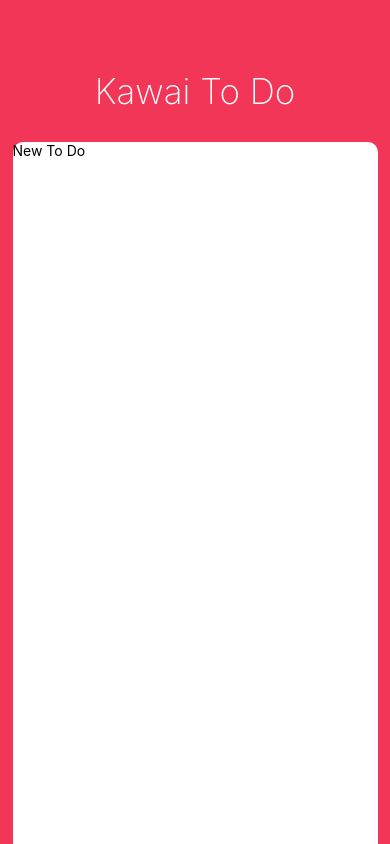
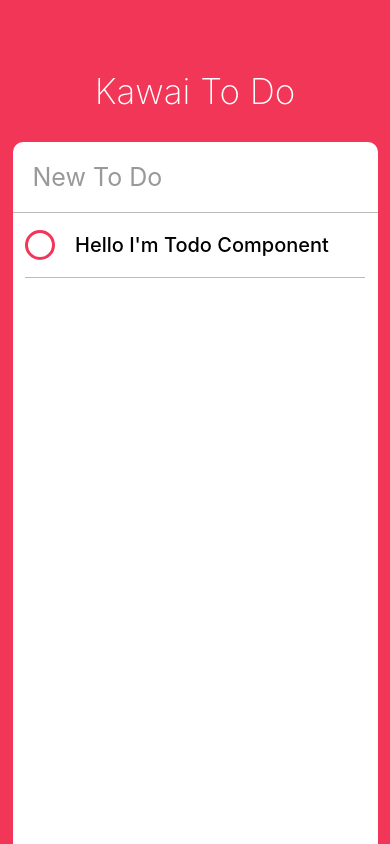
Before and after one commit to chrisms91/kawai-todo-app, a React Native app: screen / in a window 390 px wide. Built offline with nearby package versions, Linux system fonts and the light colour scheme.

Commit message:
Added Todo component styling

```diff
--- a/App.js
+++ b/App.js
@@ -6,21 +6,47 @@ import {
   StatusBar,
   TextInput,
   Dimensions,
-  Platform
+  Platform,
+  ScrollView
 } from 'react-native';
+import Todo from './Todo';
 
 const { height, width } = Dimensions.get('window');
 
-export default function App() {
+export default class App extends React.Component {
+  state = {
+    newTodo: ''
+  };
+
+  render() {
+    const { newTodo } = this.state;
     return (
       <View style={styles.container}>
         <StatusBar barStyle="light-content" />
         <Text style={styles.title}>Kawai To Do</Text>
         <View style={styles.card}>
-        <TextInput style={styles.input} placeholder={'New To Do'} />
+          <TextInput
+            style={styles.input}
+            placeholder={'New To Do'}
+            placeholderTextColor={'#999'}
+            value={newTodo}
+            onChangeText={this._controlNewTodo}
+            returnKeyType={'done'}
+            autoCorrect={false}
+          />
+          <ScrollView contentContainerStyle={styles.todos}>
+            <Todo />
+          </ScrollView>
         </View>
       </View>
     );
+  }
+
+  _controlNewTodo = text => {
+    this.setState({
+      newTodo: text
+    });
+  };
 }
 
 const styles = StyleSheet.create({
@@ -56,5 +82,14 @@ const styles = StyleSheet.create({
         elevation: 3
       }
     })
+  },
+  input: {
+    padding: 20,
+    borderBottomWidth: 1,
+    borderBottomColor: '#bbb',
+    fontSize: 25
+  },
+  todos: {
+    alignItems: 'center'
   }
 });
--- /dev/null
+++ b/Todo.js
@@ -0,0 +1,69 @@
+import React from 'react';
+import {
+  View,
+  Text,
+  TouchableOpacity,
+  StyleSheet,
+  Dimensions
+} from 'react-native';
+
+const { width, height } = Dimensions.get('window');
+export default class Todo extends React.Component {
+  state = {
+    isEditing: false,
+    isCompleted: false
+  };
+
+  render() {
+    const { isCompleted } = this.state;
+    return (
+      <View style={styles.container}>
+        <TouchableOpacity onPress={this._toggleComplete}>
+          <View
+            style={[
+              styles.circle,
+              isCompleted ? styles.completeCircle : styles.unCompleteCircle
+            ]}
+          />
+        </TouchableOpacity>
+        <Text style={styles.text}>Hello I'm Todo Component</Text>
+      </View>
+    );
+  }
+
+  _toggleComplete = () => {
+    this.setState(prevState => {
+      return {
+        isCompleted: !prevState.isCompleted
+      };
+    });
+  };
+}
+
+const styles = StyleSheet.create({
+  container: {
+    width: width - 50,
+    borderBottomColor: '#bbb',
+    borderBottomWidth: StyleSheet.hairlineWidth,
+    flexDirection: 'row',
+    alignItems: 'center'
+  },
+  text: {
+    fontWeight: '500',
+    fontSize: 20,
+    marginVertical: 20
+  },
+  circle: {
+    width: 30,
+    height: 30,
+    borderRadius: 15,
+    borderWidth: 3,
+    marginRight: 20
+  },
+  completeCircle: {
+    borderColor: '#bbb'
+  },
+  unCompleteCircle: {
+    borderColor: '#f23657'
+  }
+});
```
Lines whose indentation alone changed are shown as unchanged.
